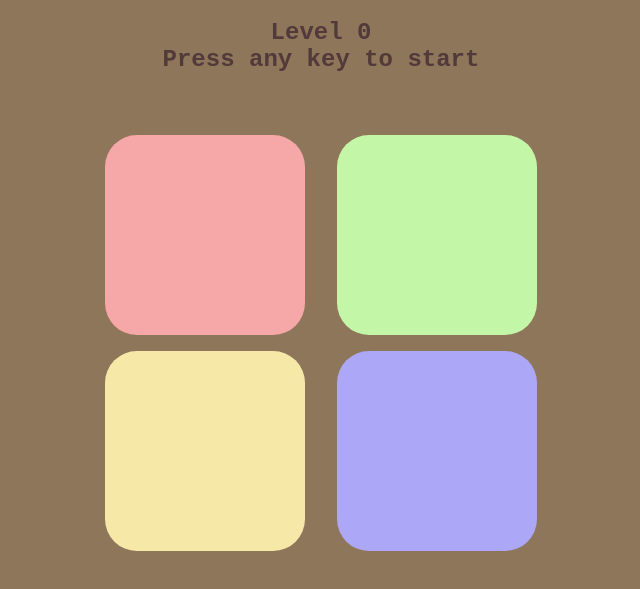
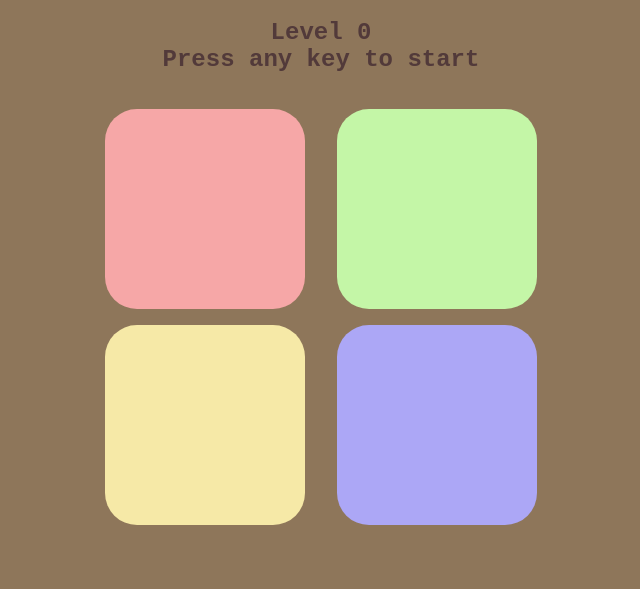
Before and after one commit to jaspreetkaur1010/Simon-says, a plain HTML site: page index.html in a window 1280 px wide. Shown: the part 61-650 px from the top of the page, without its empty margins (319-959 px from the left). Drawn offline with Linux system fonts and the light colour scheme.

Commit message:
Update index.css

```diff
--- a/index.css
+++ b/index.css
@@ -30,6 +30,3 @@ body{
 .flash{
     background-color:  rgb(53, 41, 33);
 }
-h2{
-    height:80px;
-}
```
